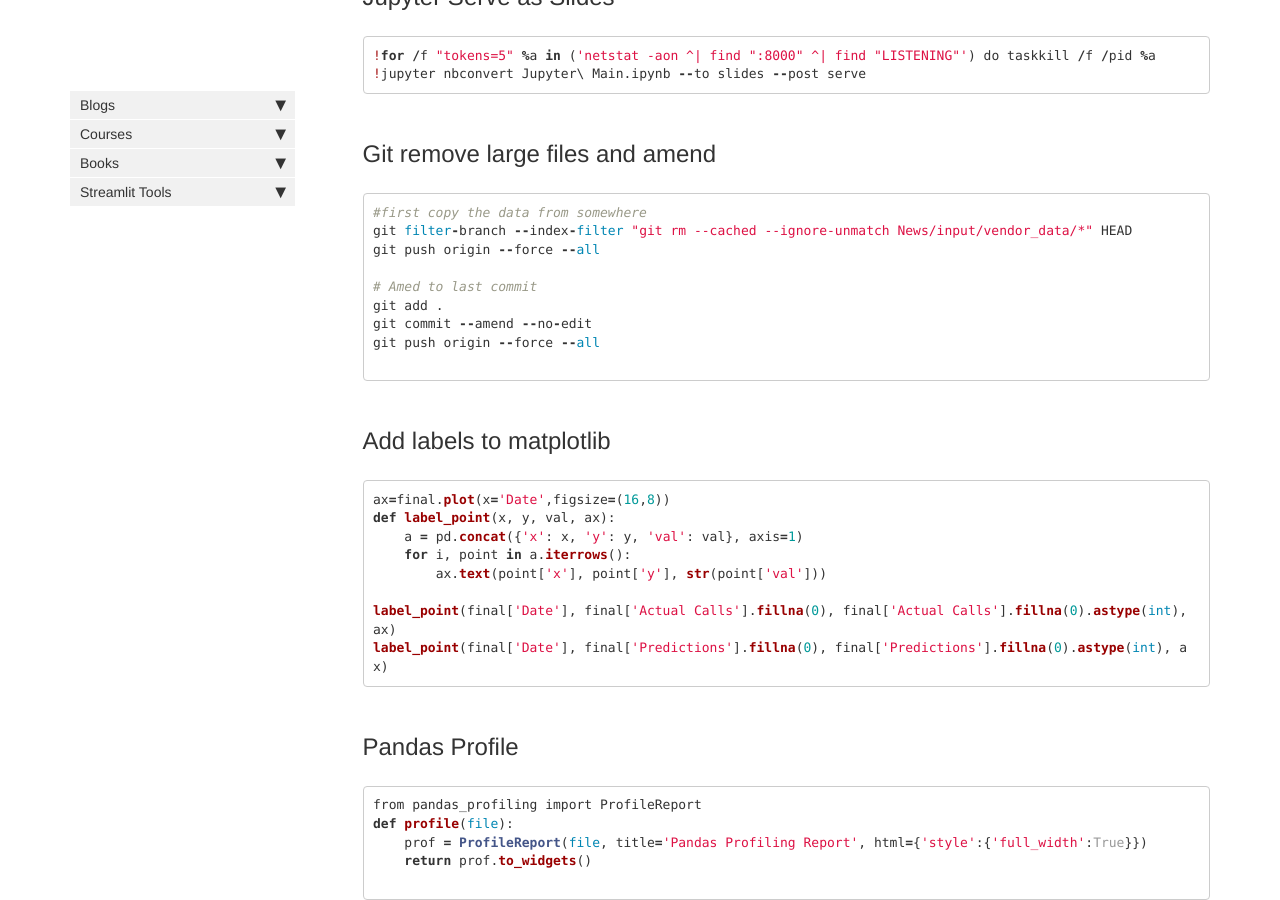
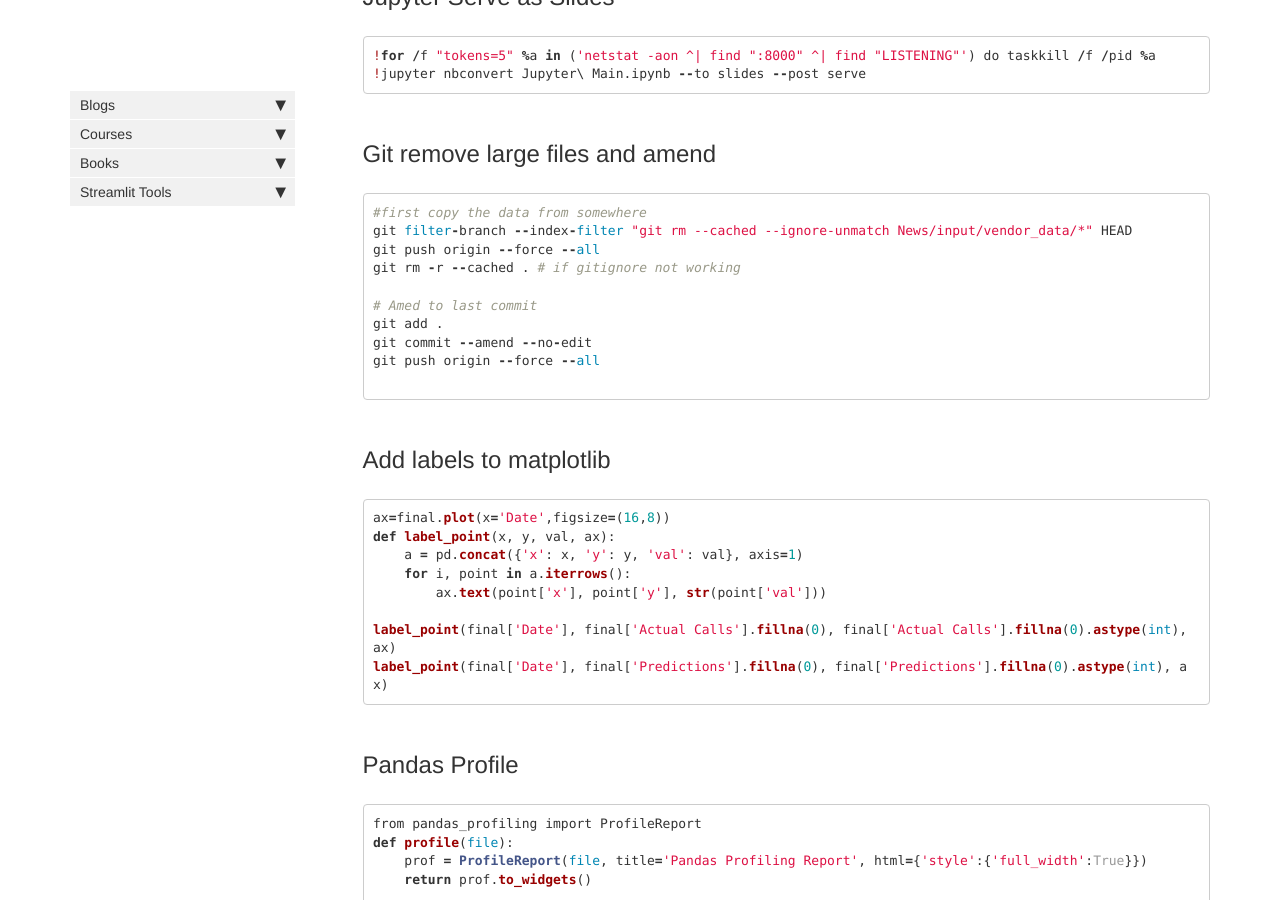
Before and after one commit to bhbharat/bhbharat.github.io, a Jekyll site: the page built from index.md, in a window 1280 px wide and 900 px high, scrolled down 3251 px. Built offline with Jekyll 4.4.1, drawn with Linux system fonts in a browser that asks for light colours; comment, search, counter and statistics services are not loaded.

Commit message:
Update index.md

```diff
--- a/index.md
+++ b/index.md
@@ -144,6 +144,7 @@ streamlit run Snippets.py
 #first copy the data from somewhere
 git filter-branch --index-filter "git rm --cached --ignore-unmatch News/input/vendor_data/*" HEAD
 git push origin --force --all
+git rm -r --cached . # if gitignore not working
 
 # Amed to last commit
 git add .
```
